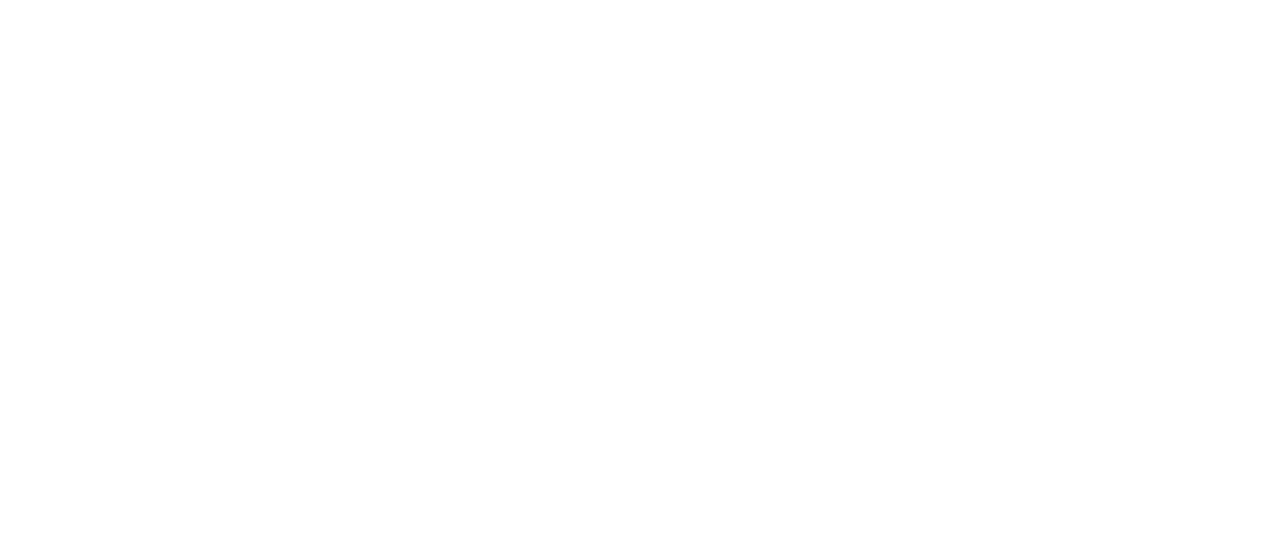
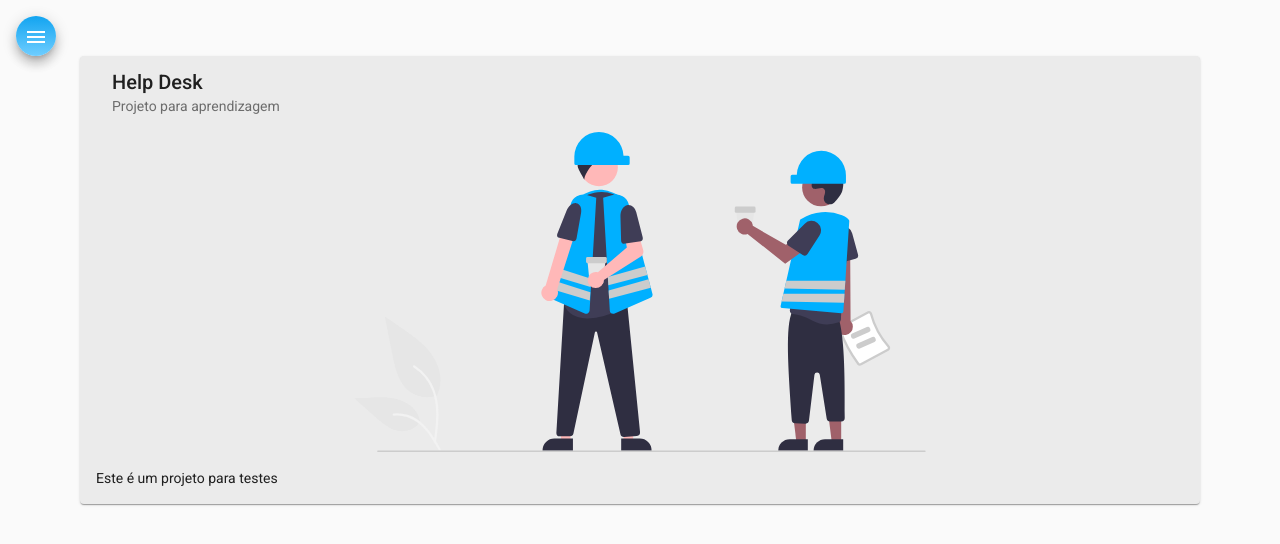
Before and after one commit to miguel826t/HelpDesk-Front, an Angular app: page /home in a window 1280 px wide. Before the commit this address led to /. Shown: the top 544 px of the page. Built offline with nearby package versions, Linux system fonts and the light colour scheme.

Commit message:
Adicionado HTML e CSS ao componente Home

```diff
--- a/src/app/app-routing.module.ts
+++ b/src/app/app-routing.module.ts
@@ -1,10 +1,14 @@
 import { NgModule } from '@angular/core';
 import { RouterModule, Routes } from '@angular/router';
+import { HomeComponent } from './components/home/home.component';
 import { NavComponent } from './components/nav/nav.component';
 
 const routes: Routes = [
   {
-    path : '',component: NavComponent
+    path : '', component: NavComponent,
+    children: [
+      {path: 'home', component : HomeComponent}
+    ]
   }
 ];
 
--- a/src/app/components/home/home.component.css
+++ b/src/app/components/home/home.component.css
@@ -0,0 +1,9 @@
+.card {
+    width: 85%;
+    margin: auto;
+    background-color: rgba(235, 235, 235);
+}
+
+img {
+    height: 20rem;
+}
--- a/src/app/components/home/home.component.html
+++ b/src/app/components/home/home.component.html
@@ -1 +1,12 @@
-<p>home works!</p>
+<mat-card class="card">
+    <mat-card-header>
+      <mat-card-title>Help Desk</mat-card-title>
+      <mat-card-subtitle>Projeto para aprendizagem</mat-card-subtitle>
+    </mat-card-header>
+    <img mat-card-image src="assets/img/home-image.svg" alt="Imagem home">
+    <mat-card-content>
+      <p>
+        Este é um projeto para testes
+      </p>
+    </mat-card-content>
+  </mat-card>
--- a/src/app/components/nav/nav.component.html
+++ b/src/app/components/nav/nav.component.html
@@ -7,7 +7,7 @@
         <!-- Lista dentro do sideBar -->
         <mat-nav-list class="nav-list">
              <!-- Item dentro do sideBar -->
-             <a mat-list-item routerLink="/">
+             <a mat-list-item routerLink="home">
                 <i class="material-icons">home</i>
                 Home
              </a>
@@ -34,6 +34,7 @@
       <button class="menu mat-elevation-z8" mat-icon-button (click)="drawer.toggle()">
         <mat-icon>menu</mat-icon>
       </button>
+      <router-outlet></router-outlet>
     </div>
 
 </mat-drawer-container>
--- a/src/app/components/nav/nav.component.ts
+++ b/src/app/components/nav/nav.component.ts
@@ -1,4 +1,5 @@
 import { Component, OnInit } from '@angular/core';
+import { Route, Router } from '@angular/router';
 
 @Component({
   selector: 'app-nav',
@@ -7,9 +8,10 @@
 })
 export class NavComponent implements OnInit {
 
-  constructor() { }
+  constructor(private router: Router) { }
 
   ngOnInit(): void {
+    this.router.navigate(['home'])
   }
 
 }
```
Also changed, not shown: src/assets/img/home-image.svg (added).
